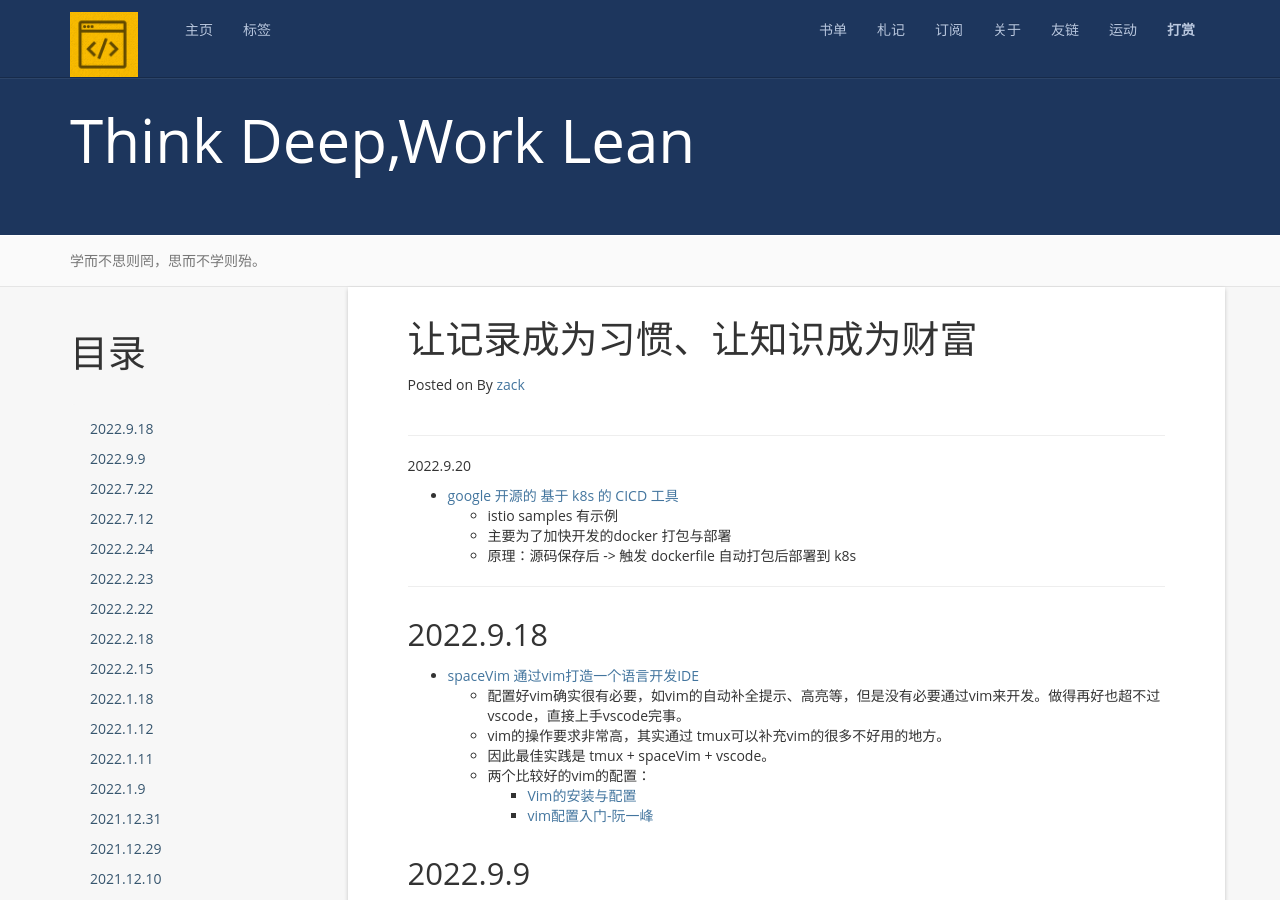
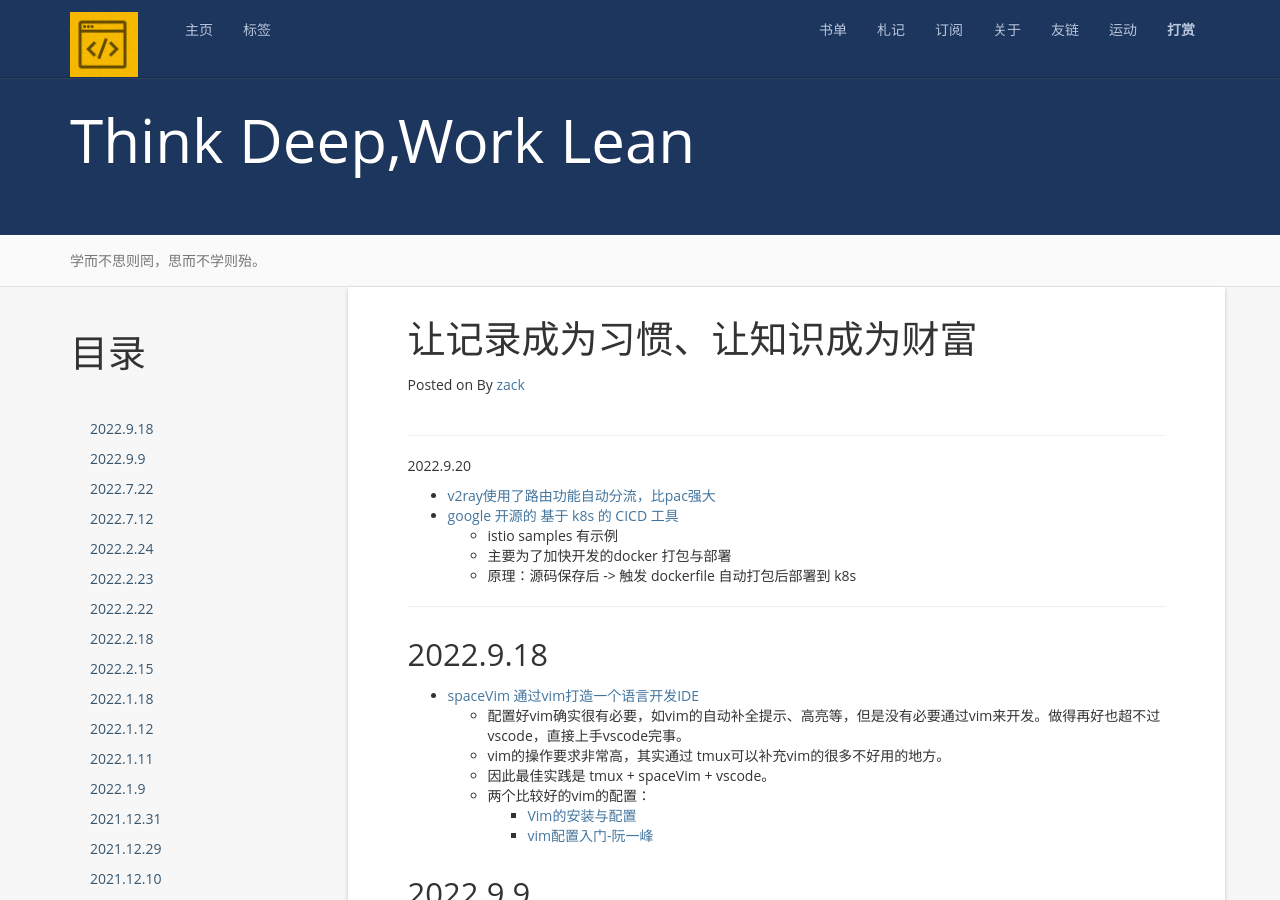
Before and after one commit to zackzhangkai/zackzhangkai.github.io, a Jekyll site: the page built from note.md, in a window 1280 px wide and 900 px high. Built offline with Jekyll 4.4.1, drawn with Linux system fonts in a browser that asks for light colours; nearby versions of some CDN libraries; a script that is not in the unit is left out; comment, search, counter and statistics services are not loaded.

Commit message:
add
Signed-off-by: zackzhangkai <zackzhangkai@gmail.com>

```diff
--- a/note.md
+++ b/note.md
@@ -10,6 +10,7 @@ permalink: /note/
 ------------
 
 2022.9.20
++ [v2ray使用了路由功能自动分流，比pac强大](https://github.com/Loyalsoldier/v2ray-rules-dat)
 + [google 开源的 基于 k8s 的 CICD 工具](https://skaffold.dev/docs/)
   + istio samples 有示例
   + 主要为了加快开发的docker 打包与部署
```
